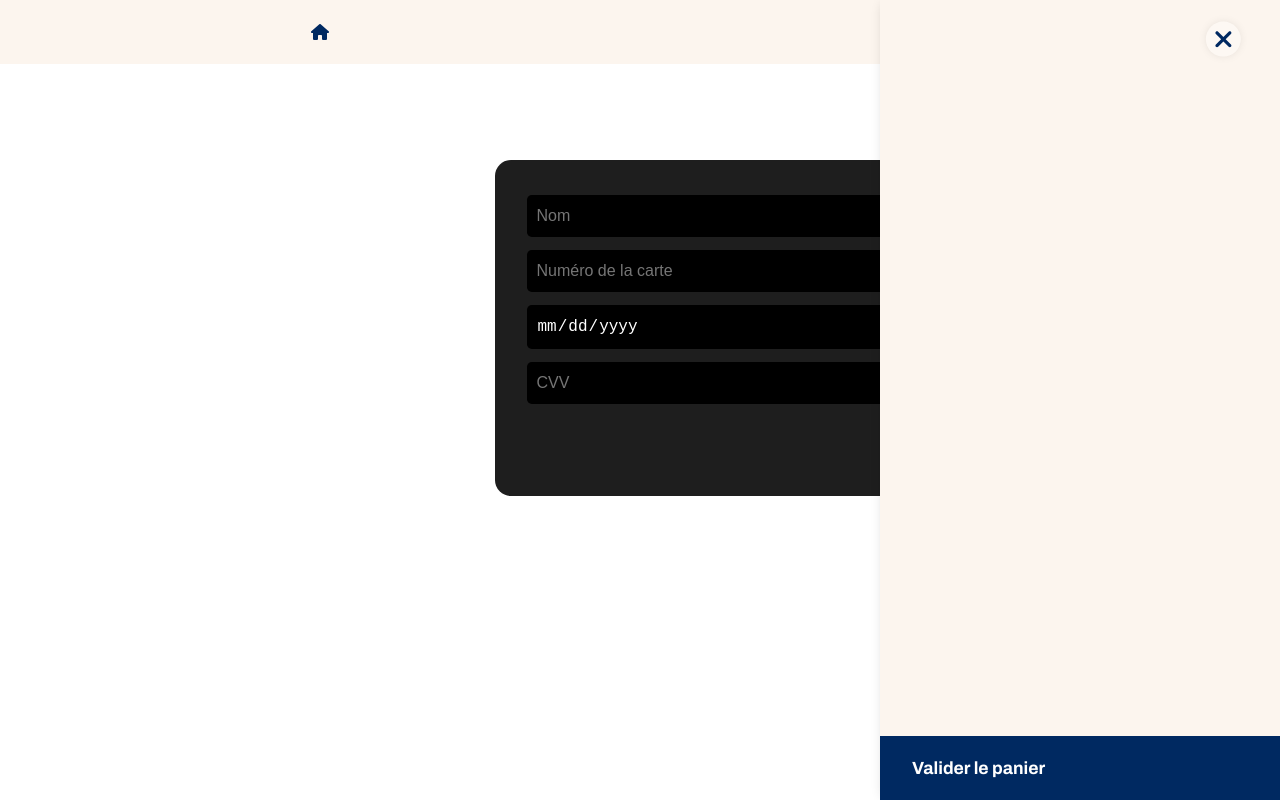
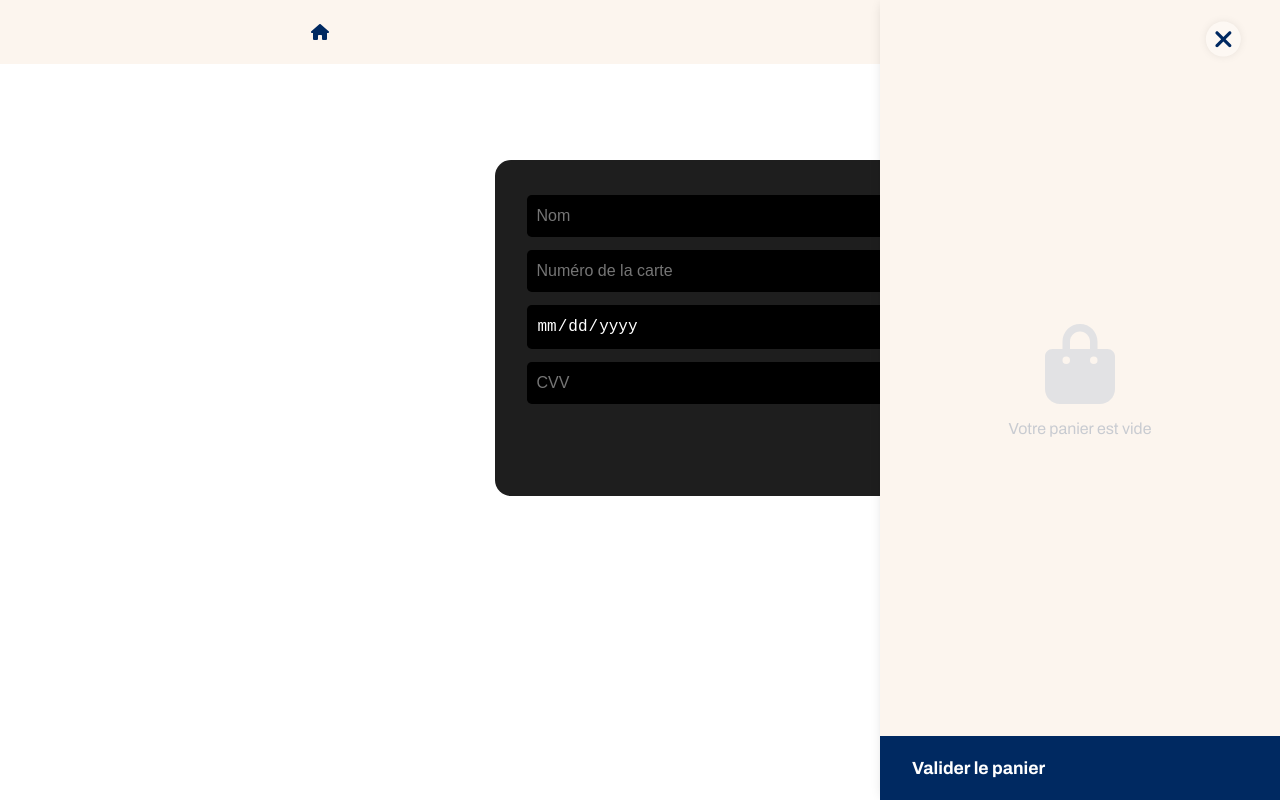
Before and after one commit to AmineAffif/FRONT-ecommerce, a React (Create React App) app: page /checkout in a window 1280 px wide. Both pictures are taken after a click on the icon 960 px from the left and 32 px from the top of the page. Built offline with nearby package versions, Linux system fonts and the light colour scheme.

Commit message:
style: Empty cart handling

```diff
--- a/src/Components/CartPopup.jsx
+++ b/src/Components/CartPopup.jsx
@@ -1,7 +1,7 @@
 import React, { useEffect, useContext } from "react";
 import { Link } from 'react-router-dom';
 import { CartContext } from "../Context/CartContext";
-import { FontAwesomeIcon, faXmark, faTrashCan } from "../icons";
+import { FontAwesomeIcon, faXmark, faTrashCan, faBagShopping } from "../icons";
 
 function CartPopup({ closeCart }) {
   const { cart, removeFromCart } = useContext(CartContext);
@@ -42,8 +42,16 @@ function CartPopup({ closeCart }) {
         onClick={closeCart}
         className="close-cart"
       />
+
       <div className="cart-items-wrapper">
-        {cart.map((item) => (
+
+      {cart.length === 0 ? (
+          <div className="empty-cart">
+            <FontAwesomeIcon icon={faBagShopping} />
+            <p>Votre panier est vide</p>
+          </div>
+        ) : (
+          cart.map((item) => (
             <div className="cart-item-card" key={item.id}>
               <FontAwesomeIcon
                 icon={faTrashCan}
@@ -56,7 +64,9 @@ function CartPopup({ closeCart }) {
                 Prix: {item.price * item.quantity}€
               </span>
             </div>
-        ))}
+          ))
+        )}
+
       </div>
       <Link to="/checkout" className="validate-cart-button" onClick={closeCart}>
         <span>Valider le panier</span>
--- a/src/Styles/App.css
+++ b/src/Styles/App.css
@@ -120,6 +120,21 @@ html {
 }
 .validate-cart-button:hover {
   background: #154890;
+}
+.empty-cart {
+  display: flex;
+  flex-direction: column;
+  justify-content: center;
+  align-items: center;
+  height: 80vh;
+  width: 100%;
+}
+.empty-cart svg {
+  font-size: 5rem;
+  color: #1548901c;
+}
+.empty-cart p {
+  opacity: .2;
 }
 
 /* ---------------------------------------- HOMEPAGE ---------------------------------------- */
--- a/src/icons.js
+++ b/src/icons.js
@@ -5,5 +5,6 @@ import { faPlus } from '@fortawesome/free-solid-svg-icons';
 import { faXmark } from '@fortawesome/free-solid-svg-icons';
 import { faTrashCan } from '@fortawesome/free-solid-svg-icons';
 import { faHouse } from '@fortawesome/free-solid-svg-icons';
+import { faBagShopping } from '@fortawesome/free-solid-svg-icons';
 
-export { FontAwesomeIcon, faCartShopping, faPlus, faXmark, faTrashCan, faHouse };
+export { FontAwesomeIcon, faCartShopping, faPlus, faXmark, faTrashCan, faHouse, faBagShopping };
```
Lines whose indentation alone changed are shown as unchanged.
